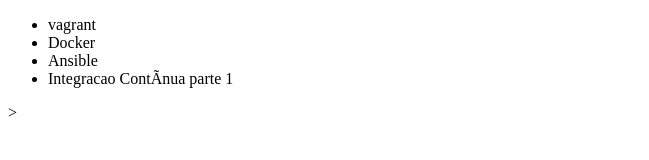
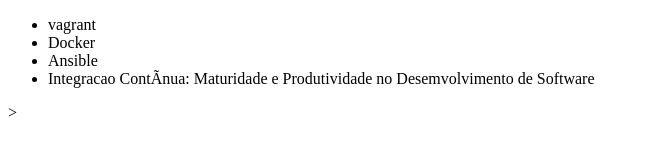
Before and after one commit to edssonalonso/Edsson-Alura-Git, a plain HTML site: page index.html in a window 1280 px wide. Shown: the whole page, without its empty margins (0-649 px from the left). Drawn offline with Linux system fonts and the light colour scheme.

Commit message:
Renomenando o curso de Integração continua

```diff
--- a/index.html
+++ b/index.html
@@ -9,7 +9,7 @@
         <li>vagrant</li>
         <li>Docker</li>
         <li>Ansible</li>
-        <li>Integracao Contínua parte 1</li>
+        <li>Integracao Contínua: Maturidade e Produtividade no Desemvolvimento de Software</li>
     </ul>>
 </body>
 </head>
```
